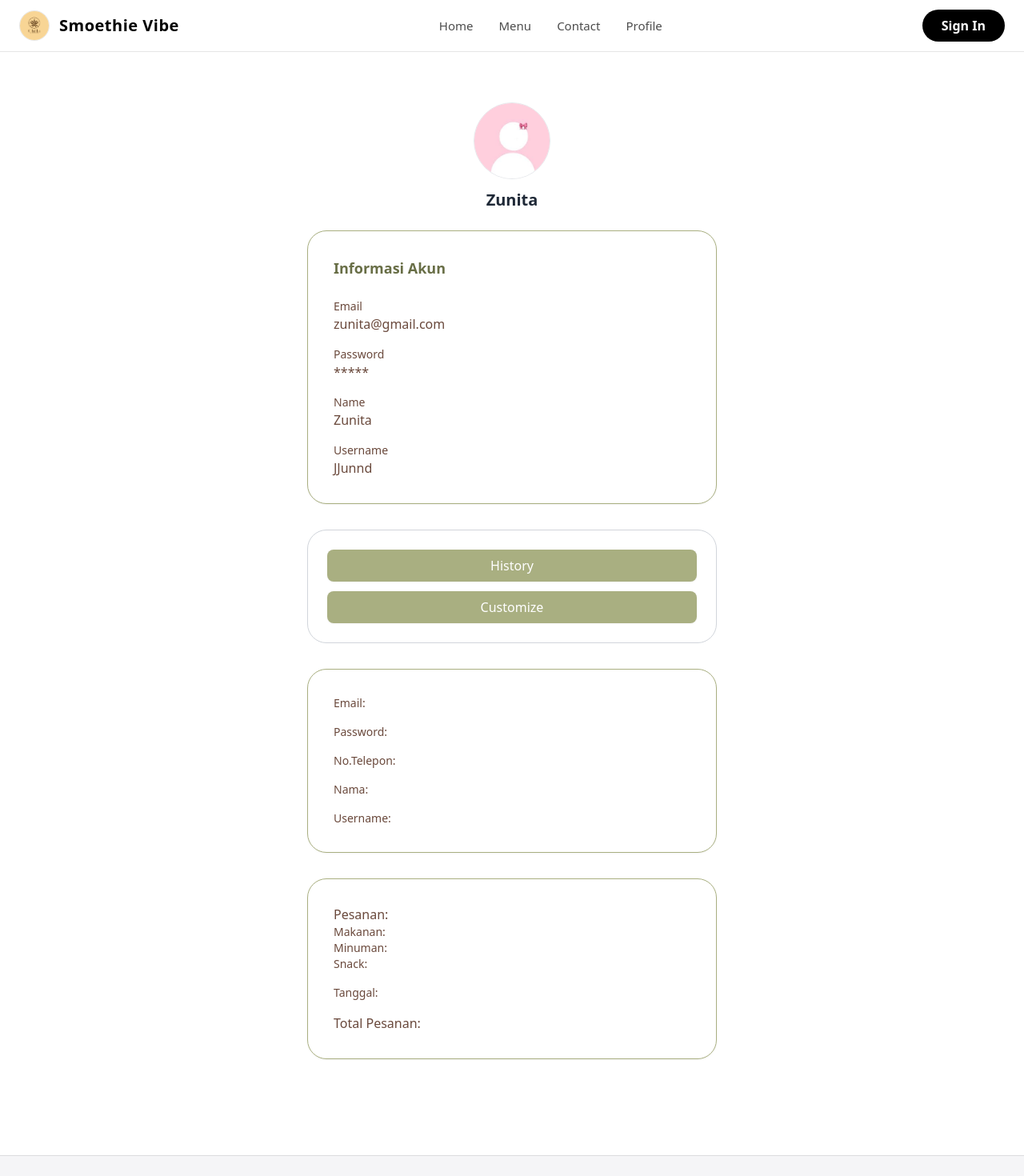
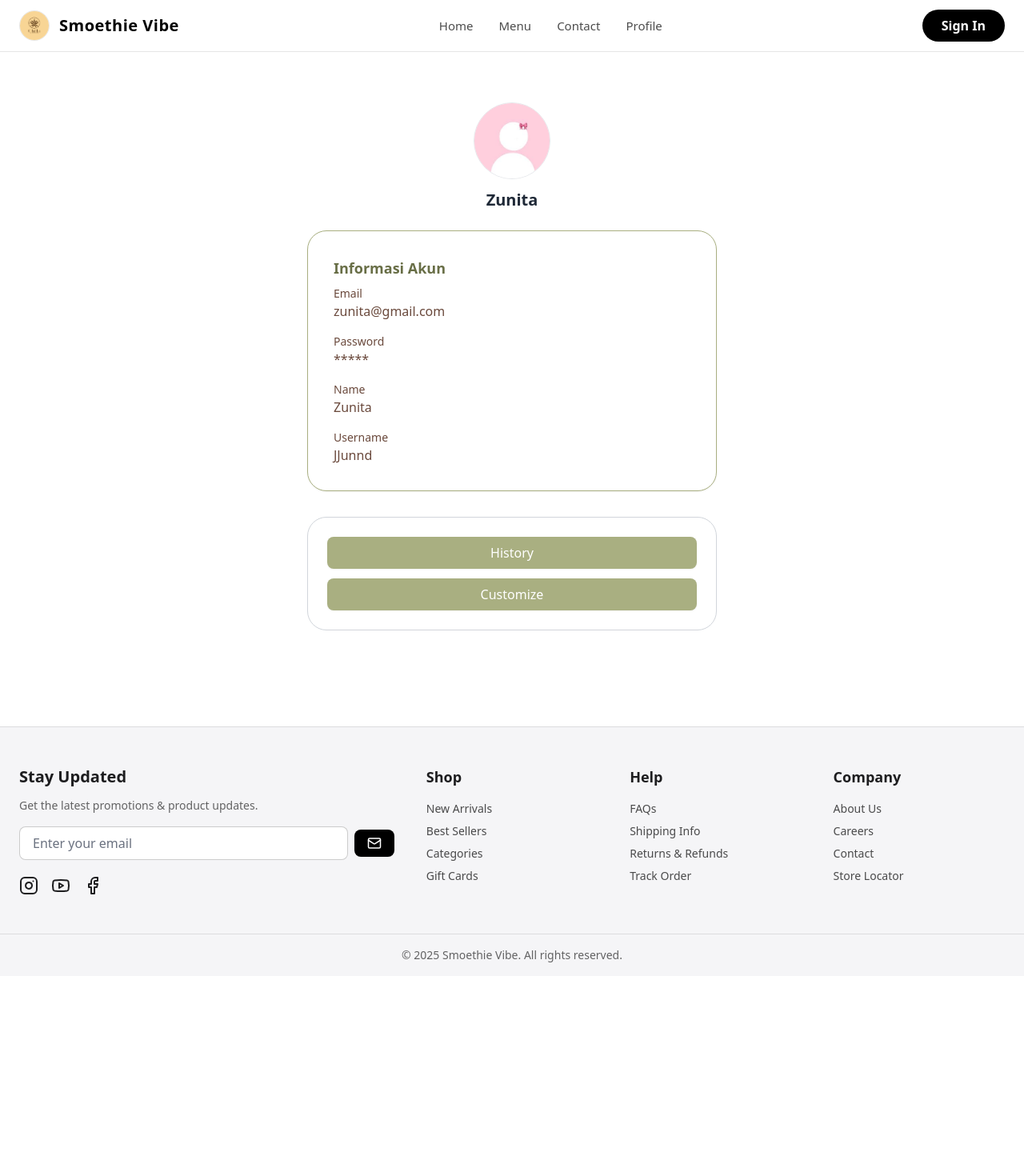
Before and after one commit to IvanoWisnuBudiLaras/TugasAkhir, a Next.js app in the folder Smoethievibes/apps/frontend/: page /Profile in a window 1280 px wide. Shown: the top 1470 px of the page at 80% size. After the commit the page ends 1220 px from the top, so only its background shows below. Built offline with nearby package versions, Linux system fonts and the light colour scheme.

Commit message:
updateprogres1.zunita

```diff
--- a/Smoethievibes/apps/frontend/src/app/Profile/page.tsx
+++ b/Smoethievibes/apps/frontend/src/app/Profile/page.tsx
@@ -1,10 +1,10 @@
 "use client";
 
+import { useState } from "react";
 import Image from "next/image";
 
 export function Sectionone() {
   return (
-    <>
     <div className="flex flex-col items-center mb-6 animate-fadeIn">
       <div className="w-24 h-24 rounded-full overflow-hidden border border-gray-200 mb-3">
         <Image
@@ -17,17 +17,21 @@ export function Sectionone() {
       </div>
       <h1 className="text-xl font-semibold text-gray-800">Zunita</h1>
     </div>
-    </>
   );
 }
 
-export function Sectiontree() {
+export default function ProfilePage() {
+  const [activeTab, setActiveTab] = useState(""); // <-- penting
+
   return (
-    <>
-      <div className="w-full p-8 border border-green-400 rounded-3xl shadow-sm flex flex-col gap-4 bg-white animate-fadeInSlow">
-        <h2 className="text-lg font-semibold text-green-700 mb-2">
-          Informasi Akun
-        </h2>
+    <div className="min-h-screen bg-white flex flex-col items-center pt-32 pb-10">
+      <Sectionone />
+
+      <div className="w-full max-w-lg mx-auto space-y-8">
+
+
+        <div className="w-full p-8 border border-green-400 rounded-3xl shadow-sm bg-white">
+          <h2 className="text-lg font-semibold text-green-700 mb-2">Informasi Akun</h2>
 
           <div className="space-y-4">
             <div>
@@ -51,91 +55,48 @@ export function Sectiontree() {
             </div>
           </div>
         </div>
-    </>
-  );
-}
 
-export function Sectiontwo() {
-  return (
-    <>
-      <div className="w-full p-6 border border-gray-300 rounded-3xl flex flex-col gap-3 bg-white animate-fadeIn">
-        <button className="bg-green-400 text-white px-4 py-2 rounded-lg shadow-sm hover:bg-green-500 transition">
+        <div className="w-full p-6 border border-gray-300 rounded-3xl flex flex-col gap-3 bg-white">
+          <button
+            onClick={() => setActiveTab("history")}
+            className="bg-green-400 text-white px-4 py-2 rounded-lg shadow-sm hover:bg-green-500 transition"
+          >
             History
           </button>
 
-        <button className="bg-green-400 text-white px-4 py-2 rounded-lg shadow-sm hover:bg-green-500 transition">
+          <button
+            onClick={() => setActiveTab("customize")}
+            className="bg-green-400 text-white px-4 py-2 rounded-lg shadow-sm hover:bg-green-500 transition"
+          >
             Customize
           </button>
         </div>
-    </>
-  );
-}
 
-export function Sectionfourth() {
-  return <>
-    <div className="w-full p-8 border border-green-400 rounded-3xl shadow-sm flex flex-col gap-4 animate-fadeInSlow">
-          <div className="space-y-4">
 
-            <div>
-              <p className="text-brown-800 text-sm">Email:</p>
-            </div>
-            <div>
-              <p className="text-brown-800 text-sm">Password:</p>
-            </div>
-            <div>
-              <p className="text-brown-800 text-sm">No.Telepon:</p>
-            </div>
-            <div>
-              <p className="text-brown-800 text-sm">Nama:</p>
-            </div>
-            <div>
-              <p className="text-brown-800 text-sm">Username:</p>
-            </div>
-          </div>
-        </div>
-  </>;
-}
-
-export function Sectionfive() {
-  return <>
-
-  </>;
-}
-
-export default function ProfilePage() {
-  return (
-    <div className="min-h-screen bg-white flex flex-col items-center pt-32 pb-10">
-      <Sectionone />
-
-      <div className="w-full max-w-lg mx-auto space-y-8">
-        <Sectiontree />
-
-        <Sectiontwo />
-
-        <Sectionfourth />
-
-        <Sectionfive />
-        <div className="w-full p-8 border border-green-400 rounded-3xl shadow-sm flex flex-col gap-4 animate-fadeInSlow">
-          <div className="space-y-4">
-
-            <div>
+        {activeTab === "history" && (
+          <div className="w-full p-8 border border-green-400 rounded-3xl shadow-sm bg-white animate-fadeIn">
             <p className="font-medium text-brown-800">Pesanan:</p>
             <p className="text-brown-800 text-sm">Makanan:</p>
             <p className="text-brown-800 text-sm">Minuman:</p>
             <p className="text-brown-800 text-sm">Snack:</p>
+
+            <p className="text-brown-800 text-sm mt-4">Tanggal:</p>
+
+            <p className="font-medium text-brown-800 mt-4">Total Pesanan:</p>
           </div>
+        )}
 
-            <div>
-              <p className="text-brown-800 text-sm">Tanggal:</p>
-            </div>
-
-            <div>
-            <p className="font-medium text-brown-800">Total Pesanan:</p>
-            </div>
-
+        {activeTab === "customize" && (
+          <div className="w-full p-8 border border-green-400 rounded-3xl shadow-sm bg-white animate-fadeIn">
+            <div className="space-y-3">
+              <p className="text-brown-800 text-sm">Email:</p>
+              <p className="text-brown-800 text-sm">Password:</p>
+              <p className="text-brown-800 text-sm">No.Telepon:</p>
+              <p className="text-brown-800 text-sm">Nama:</p>
+              <p className="text-brown-800 text-sm">Username:</p>
             </div>
           </div>
-
+        )}
       </div>
     </div>
   );
```
Also changed, not shown: 1 other file (tests, documents, lock files or other folders). Lines whose indentation alone changed are shown as unchanged.
